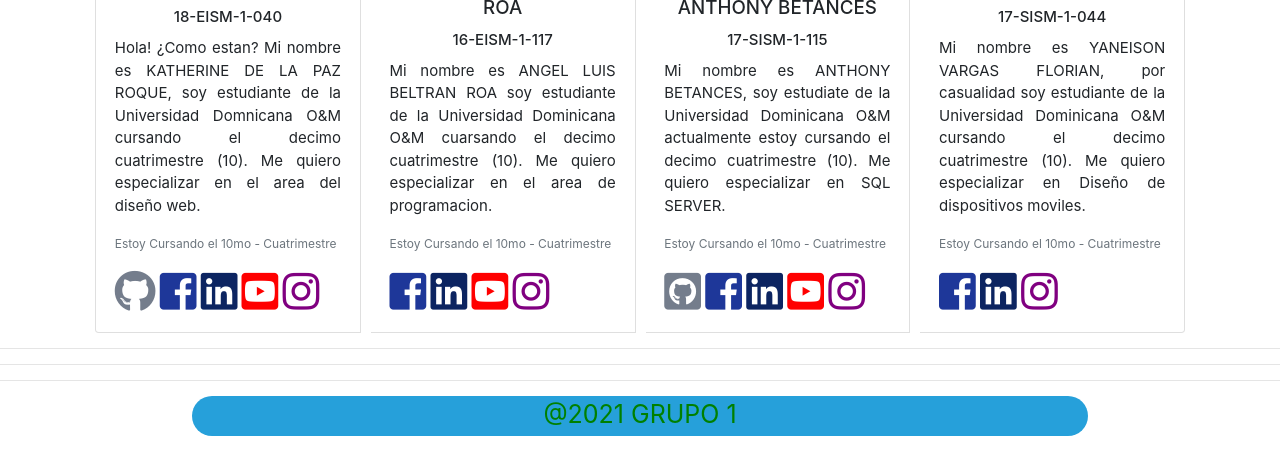
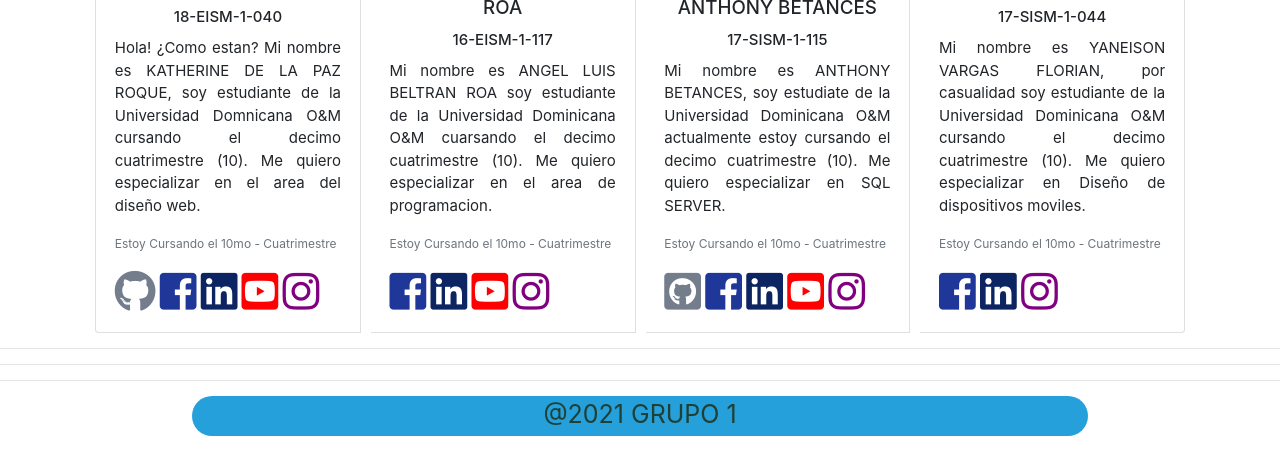
Before and after one commit to Katherinerd01/MIPRESENTACION, a plain HTML site: page index.html in a window 1280 px wide. Shown: the part 797-1271 px from the top of the page. Drawn offline with nearby package versions, Linux system fonts and the light colour scheme.

Commit message:
Update styles.css

```diff
--- a/styles.css
+++ b/styles.css
@@ -60,7 +60,7 @@ footer {
     height: 40px;
     background-color: #26a0da;
     display: inline-block;
-    color: green;
+    color: #1f4037;
     text-align: center;
     font-size: 25px;
     clear: both;
```
